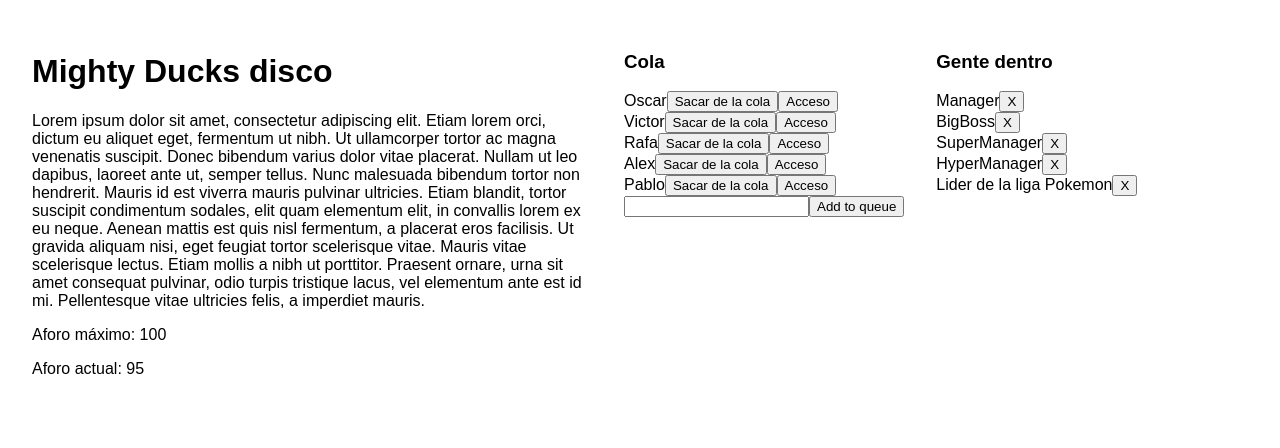
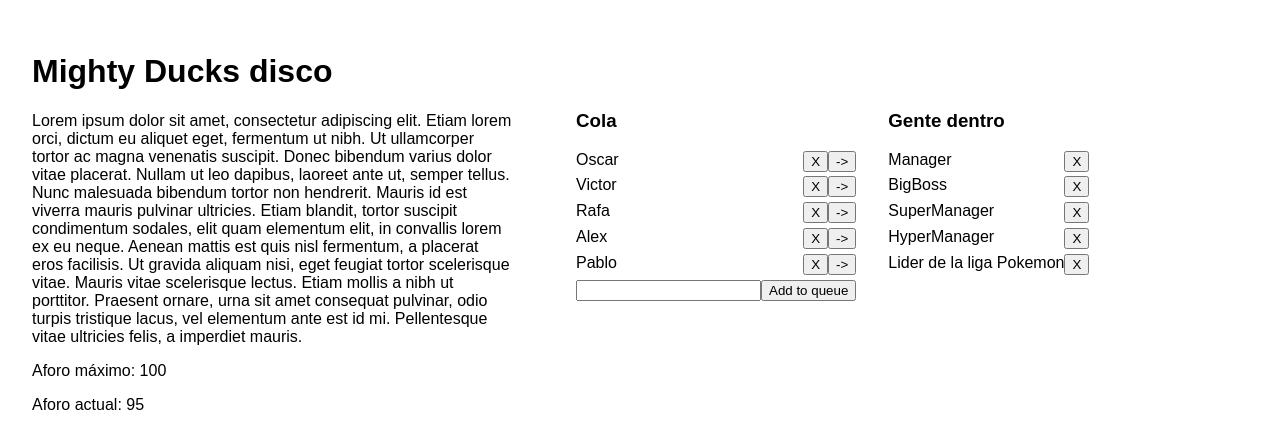
Before and after one commit to Zuzunai/disco, a React app: page / in a window 1280 px wide. Shown: the top 448 px of the page. Built offline with nearby package versions, Linux system fonts and the light colour scheme.

Commit message:
basic styling added

```diff
--- a/src/components/Discotheque/DiscothequeInfo/DiscothequeInfo_styles.js
+++ b/src/components/Discotheque/DiscothequeInfo/DiscothequeInfo_styles.js
@@ -1,8 +1,8 @@
 import styled from 'styled-components';
 
 export const Wrapper = styled.div`
-  width: 35rem;
-  margin-right: 2rem;
+  width: 30rem;
+  margin-right: 4rem;
 `
 
 export const Title = styled.h1`
--- a/src/components/Discotheque/PeopleIn/PeopleIn_styles.js
+++ b/src/components/Discotheque/PeopleIn/PeopleIn_styles.js
@@ -1,9 +1,17 @@
 import styled from 'styled-components';
 
-export const Wrapper = styled.div``
+export const Wrapper = styled.div`
+  margin-top: 3.7rem;
+`
 
 export const Title = styled.h3``
 
 export const PeopleInTheDiscotheque = styled.div`
   list-style-type: none;
+
+li {
+  display: flex;
+  justify-content: space-between;
+  margin-bottom: .3rem;
+}
 `
--- a/src/components/Discotheque/Queue/Queue.js
+++ b/src/components/Discotheque/Queue/Queue.js
@@ -7,18 +7,16 @@ class Queue extends Component {
     inputValue: ''
   }
 
-  // transferToDisco(index) {
-  //   // TODO: Move Person from the Queue to the Discotheque
-  // }
-
   renderQueue() {
-    const { people, deletePerson, checkDressCode, transfer } = this.props
-    return people.map((person, index) => {
+    const { people, deletePerson, transfer } = this.props
+    return people.map((person) => {
       return (
         <li key={person.id} >
           <span>{person.name}</span>
-          <button onClick={() => deletePerson(person.id)} >Sacar de la cola</button>
-          <button onClick={() => transfer(person.id)} >Acceso</button>
+          <div>
+            <button onClick={() => deletePerson(person.id)} >X</button>
+            <button onClick={() => transfer(person.id)} >-></button>
+          </div>
         </li>
       )
     })
@@ -26,7 +24,6 @@ class Queue extends Component {
 
   onInputChange = (event) => {
     this.setState({ inputValue: event.target.value })
-    console.log(this.state.inputValue)
   }
 
   render() {
--- a/src/components/Discotheque/Queue/Queue_styles.js
+++ b/src/components/Discotheque/Queue/Queue_styles.js
@@ -1,6 +1,7 @@
 import styled from 'styled-components';
 
 export const Wrapper = styled.div`
+  margin-top: 3.7rem;
   margin-right: 2rem;
 `
 
@@ -8,4 +9,10 @@ export const Title = styled.h3``
 
 export const PeopleQueue = styled.div`
   list-style-type: none;
+
+  li {
+    display: flex;
+    justify-content: space-between;
+    margin-bottom: .3rem;
+  }
 `
```
